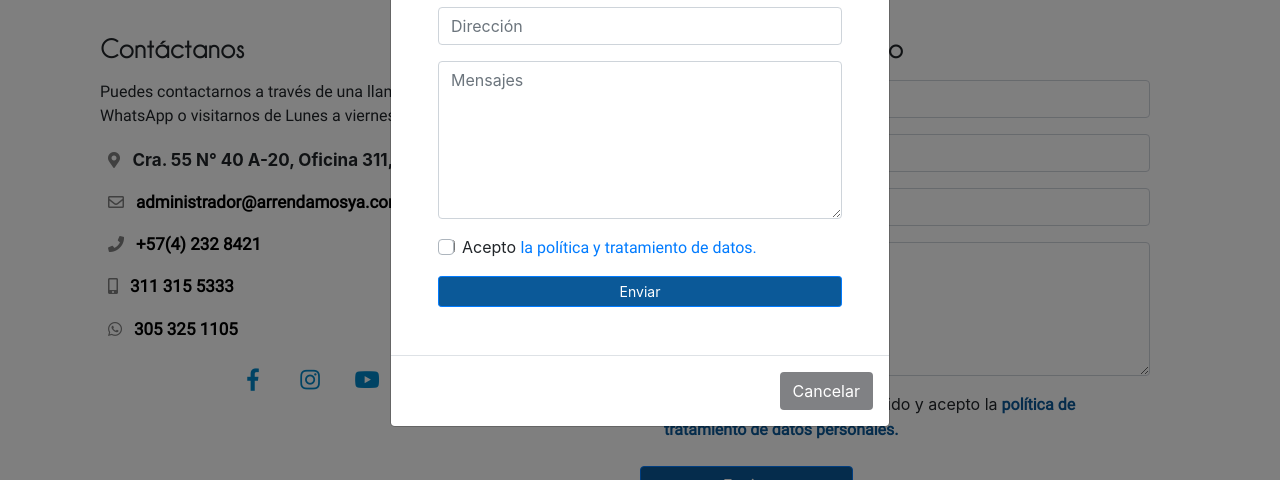
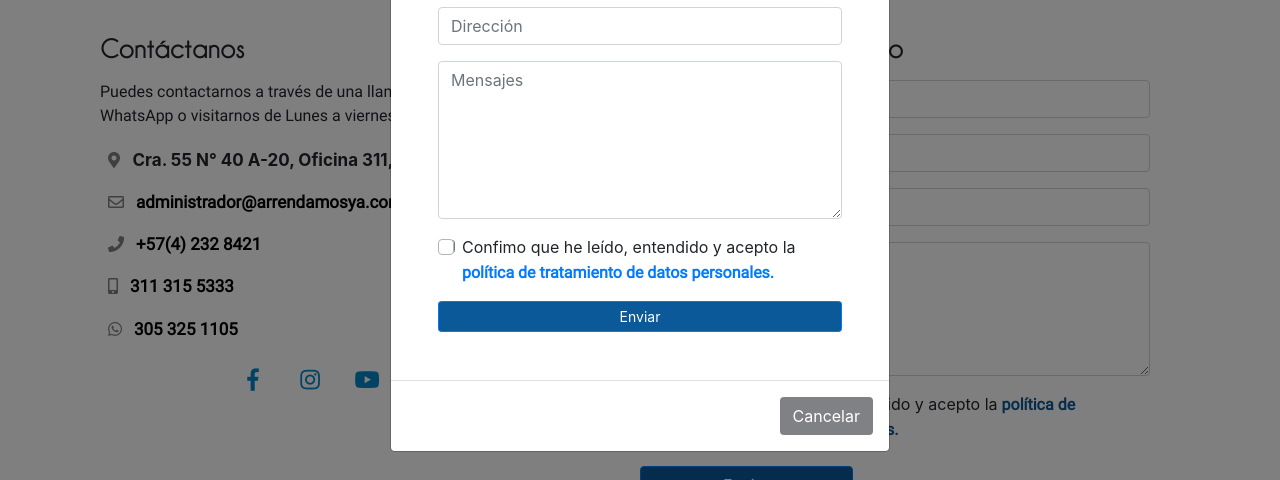
Before and after one commit to DexconDigital/arrendamosYa, a PHP site: page /contactanos.php in a window 1280 px wide, after a click on "Consignar Inmueble". Shown: the part 549-1029 px from the top of the page. Run offline with PHP 8.4, Linux system fonts and the light colour scheme.

Commit message:
arreglos en contactanos
Se arreglo el link de politicas y se arregla el fomulario de consiganr inmueble.

```diff
--- a/contactanos.php
+++ b/contactanos.php
@@ -75,7 +75,7 @@
                         <div class="col-md-12 col-12 politica p-0">
                             <div class="custom-control custom-checkbox mb-4">
                                 <input type="checkbox" class="custom-control-input" id="defaultContactFormCopy">
-                                <label class="custom-control-label" for="defaultContactFormCopy">Confimo que he leído, entendido y acepto la<a class="color_poltica" href="Politica_de_datos.pdf" download="Politica de tratamiento de infromación.pdf"> <strong>política de tratamiento de datos personales.</strong></a></label>
+                                <label class="custom-control-label" for="defaultContactFormCopy">Confimo que he leído, entendido y acepto la<a class="color_poltica" href="Politica_de_tratamiento_de_datos_e_informacio_privilegiada.pdf" download="Politica de tratamiento de infromación.pdf"> <strong>política de tratamiento de datos personales.</strong></a></label>
                             </div>
                         </div>
                         <div class="form-group">
--- a/layout/footer.php
+++ b/layout/footer.php
@@ -78,7 +78,7 @@
                                     <div class="form-check custom-control custom-checkbox">
                                         <input type="checkbox" class="custom-control-input" id="ejemplo">
                                         <input type="checkbox" class="form-check-input" id="ejemplo" requiered="">
-                                        <label class="custom-control-label" for="ejemplo">Acepto <a class="politicas_contac" href="Politica_de_tratamiento_de_datos_e_informacio_privilegiada.pdf"  class="a-terminos" target="blank">la política y tratamiento de datos.</a></label>
+                                       <label class="custom-control-label" for="ejemplo">Confimo que he leído, entendido y acepto la<a class="color_poltica" href="Politica_de_tratamiento_de_datos_e_informacio_privilegiada.pdf" download="Politica de tratamiento de infromación.pdf"> <strong>política de tratamiento de datos personales.</strong></a></label>
                                     </div>
                                 </div>
                                 <div class="form-group col-12">
```
